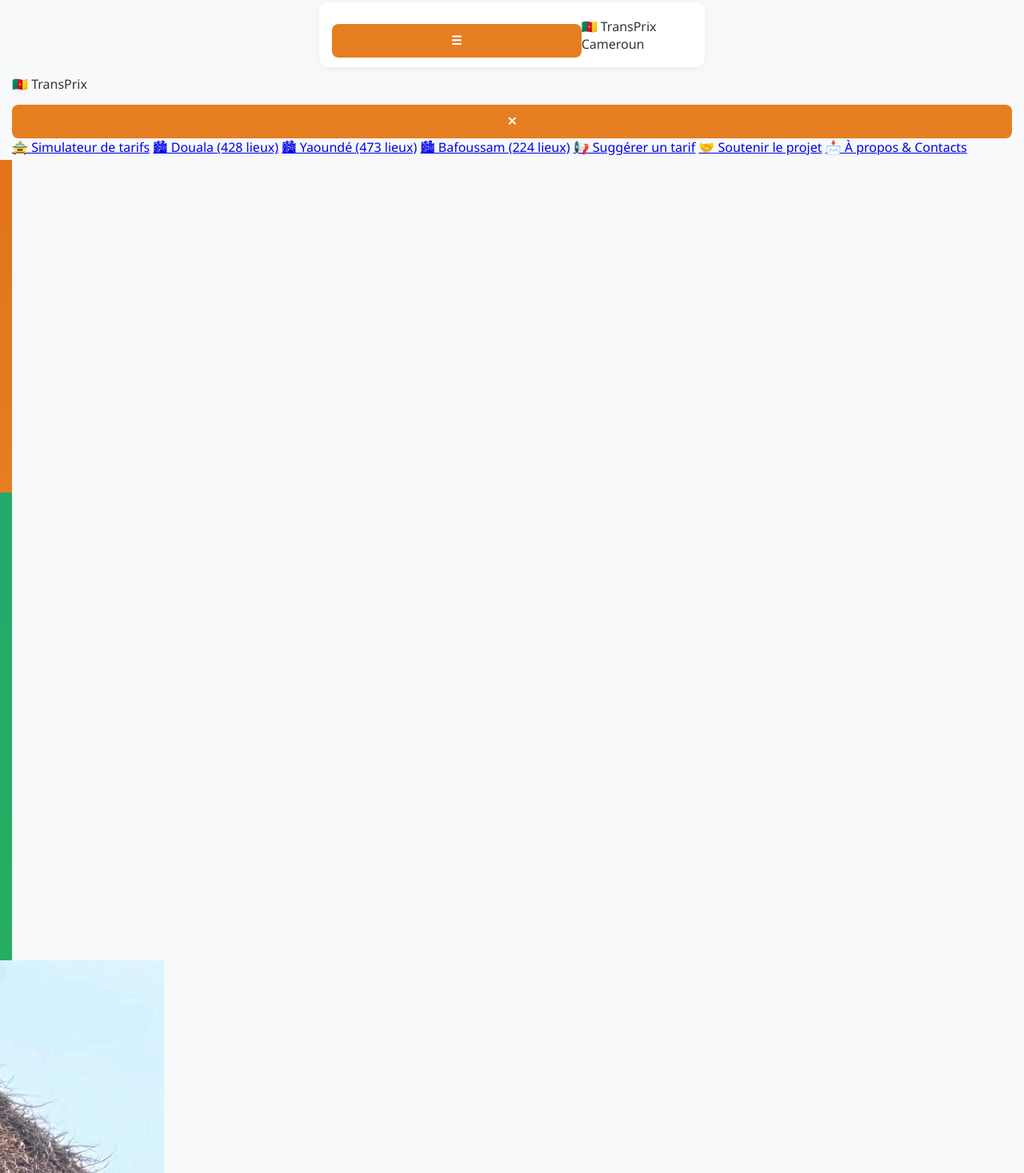
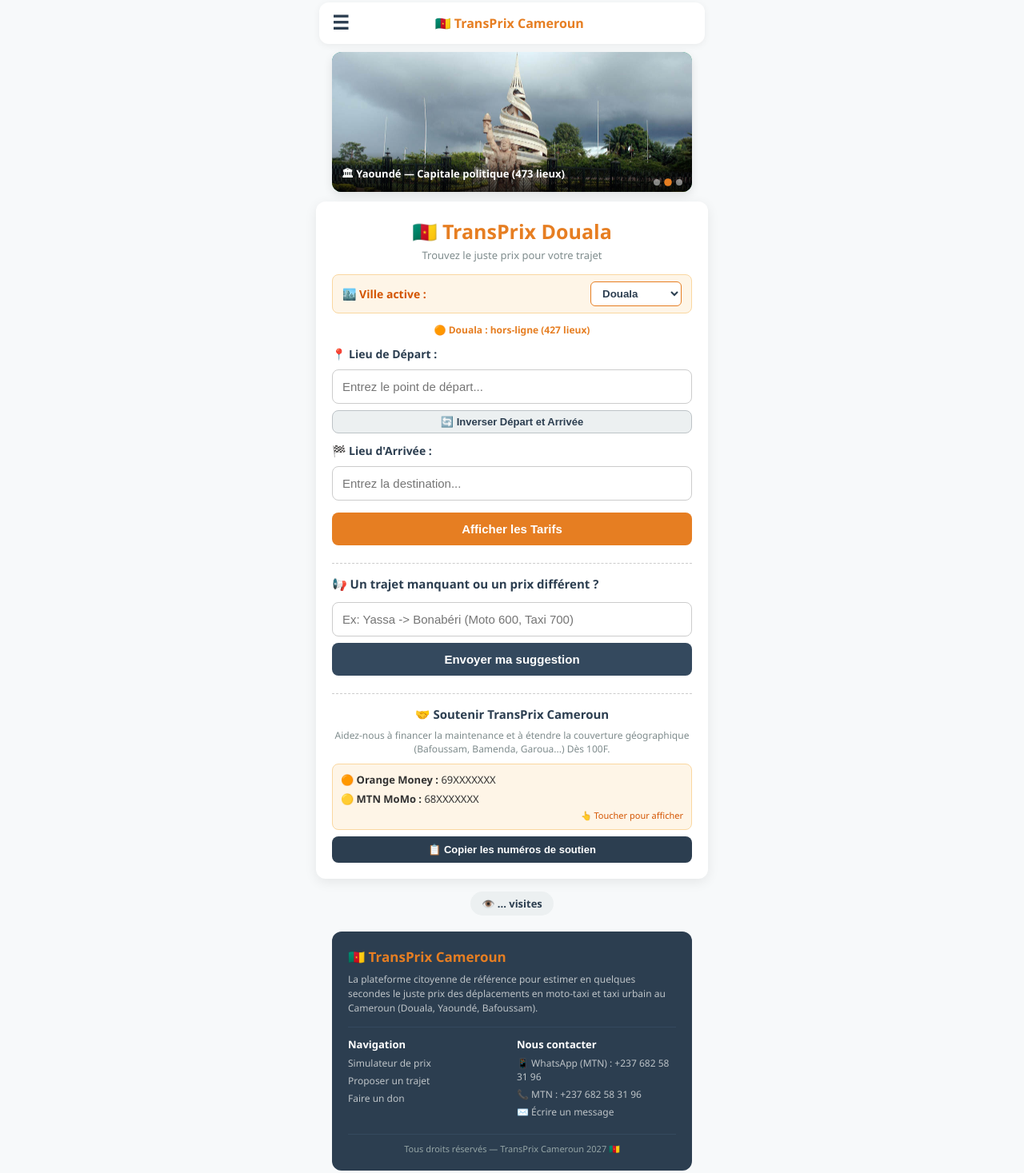
Before and after one commit to shavez732/transprix-douala, a plain HTML site: page index.html in a window 1280 px wide. Shown: the part 12-1479 px from the top of the page at 80% size. Drawn offline with Linux system fonts and the light colour scheme; no server answers.

Commit message:
Update index.html

```diff
--- a/index.html
+++ b/index.html
@@ -38,7 +38,29 @@
         #statutFormulaire { font-size: 13px; font-weight: bold; margin-top: 8px; text-align: center; display: none; }
         /* --- BARRE SUPÉRIEURE & MENU COULISSANT --- */
 .top-navbar { display: flex; align-items: center; justify-content: space-between; background: white; padding: 12px 16px; border-radius: 12px; max-width: 450px; margin: 0 auto 10px auto; box-shadow: 0 2px 10px rgba(0,0,0,0.06); }
-/* ... (Styles CSS pour le menu coulissant, le carrousel et le pied de page) */
+        .hamburger-btn { background: none; color: #2c3e50; border: none; font-size: 24px; padding: 0; margin: 0; width: auto; cursor: pointer; }
+.nav-brand { font-weight: bold; font-size: 16px; color: #e67e22; }
+.menu-overlay { display: none; position: fixed; inset: 0; background: rgba(0,0,0,0.5); z-index: 2000; }
+.side-drawer { position: fixed; top: 0; left: -275px; width: 260px; height: 100%; background: white; z-index: 2001; transition: 0.3s; box-shadow: 2px 0 12px rgba(0,0,0,0.2); padding: 18px; box-sizing: border-box; }
+.side-drawer.open { left: 0; }
+.drawer-header { display: flex; justify-content: space-between; align-items: center; border-bottom: 1px solid #eee; padding-bottom: 12px; margin-bottom: 12px; font-weight: bold; color: #e67e22; font-size: 17px; }
+.close-btn { background: none; color: #333; border: none; font-size: 20px; width: auto; padding: 0; margin: 0; cursor: pointer; }
+.side-drawer a { display: block; padding: 11px 8px; color: #2c3e50; text-decoration: none; font-size: 14px; font-weight: 600; border-bottom: 1px solid #f5f5f5; }
+.carousel-box { position: relative; max-width: 450px; margin: 0 auto 12px auto; border-radius: 12px; overflow: hidden; box-shadow: 0 4px 12px rgba(0,0,0,0.1); }
+.carousel-track { display: flex; transition: transform 0.5s ease-in-out; }
+.carousel-slide { min-width: 100%; height: 175px; position: relative; display: flex; align-items: flex-end; }
+.carousel-slide img { position: absolute; inset: 0; width: 100%; height: 100%; object-fit: cover; object-position: center 25%; }
+.slide-caption { position: relative; z-index: 2; width: 100%; background: linear-gradient(transparent, rgba(0,0,0,0.8)); color: white; padding: 18px 12px 10px 12px; font-size: 13px; font-weight: bold; }
+.carousel-dots { position: absolute; bottom: 8px; right: 12px; z-index: 3; display: flex; gap: 6px; }
+.dot { width: 8px; height: 8px; border-radius: 50%; background: rgba(255,255,255,0.5); cursor: pointer; }
+.dot.active { background: #e67e22; transform: scale(1.2); }
+.site-footer { max-width: 450px; background: #2c3e50; color: #ecf0f1; margin: 20px auto 10px auto; padding: 20px; border-radius: 12px; font-size: 13px; box-sizing: border-box; }
+.site-footer h3 { color: #e67e22; margin: 0 0 8px 0; font-size: 17px; }
+.site-footer p { color: #bdc3c7; line-height: 1.5; margin: 0 0 14px 0; font-size: 12px; }
+.footer-grid { display: grid; grid-template-columns: 1fr 1fr; gap: 12px; border-top: 1px solid #34495e; padding-top: 12px; }
+.footer-grid h4 { color: white; margin: 0 0 6px 0; font-size: 13px; }
+.footer-grid a { display: block; color: #bdc3c7; text-decoration: none; margin-bottom: 5px; font-size: 12px; }
+.footer-bottom { text-align: center; border-top: 1px solid #34495e; margin-top: 14px; padding-top: 10px; font-size: 11px; color: #95a5a6; }
     </style>
     <script defer src="https://cloud.umami.is/script.js" data-website-id="a08da2d0-48ff-4c09-9b22-dd5fe4dca0a2"></script>
 </head>
@@ -173,7 +195,7 @@
     </div>
     <div>
       <h4>Nous contacter</h4>
-      <a href="https://wa.me" target="_blank">📱 WhatsApp : +237 691 34 68 38</a>
+      <a href="https://wa.me." target="_blank">📱 WhatsApp (MTN) : +237 682 58 31 96</a>
       <a href="tel:+237682583196">📞 MTN : +237 682 58 31 96</a>
       <a href="#formSuggestion">✉️ Écrire un message</a>
     </div>
```
